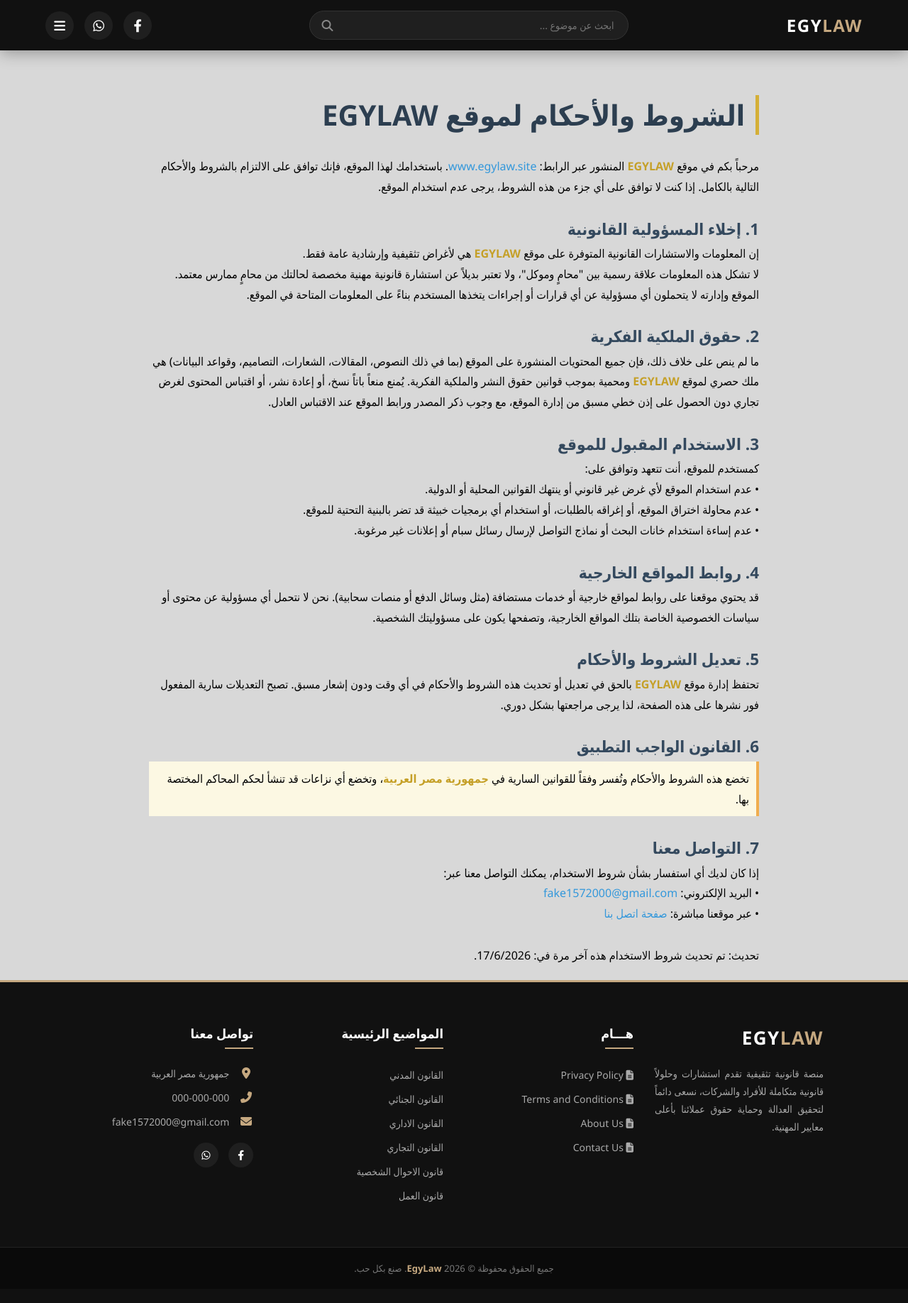
After one commit to main1572000-sudo/egylaw, a Django app: page /Terms_And_Conditions/ in a window 1280 px wide. The commit adds this page. Shown: the whole page at 71% size. Run offline with Django 5.2, Linux system fonts and the light colour scheme; some libraries are stand-ins or nearby versions.

Commit message:
update 1

```diff
--- a/project/settings.py
+++ b/project/settings.py
@@ -168,3 +168,5 @@ CKEDITOR_5_CONFIGS = {
         ],
     }
 }
+# جرب إيقاف هذه الإعدادات مؤقتاً لمعرفة إن كانت هي السبب:
+# SECURE_SSL_REDIRECT = False
--- a/shopy/urls.py
+++ b/shopy/urls.py
@@ -6,6 +6,10 @@ urlpatterns = [
     path('search/', views.search_results_view, name='search_results'),
     path('law/<int:pk>/', views.law, name='law'),
     path('archive/', views.archive_view, name='archive'),
-    path('Privacy_Policy/', views.Privacy_Policy, name='Privacy_Policy')
+    path('Privacy_Policy/', views.Privacy_Policy, name='Privacy_Policy'),
+    path('contact_Us/', views.Contact_Us, name='Contact_Us'),
+    path('About_Us/', views.About_Us, name='About_Us'),
+    path('soon/', views.Soon, name='soon'),
+    path('Terms_And_Conditions/', views.Terms_and_Conditions, name='Terms_And_Conditions'),
 
 ]
--- a/shopy/views.py
+++ b/shopy/views.py
@@ -43,3 +43,15 @@ def archive_view(request):
 
 def Privacy_Policy(request):
     return render(request,'Privacy_Policy.html')
+
+def Terms_and_Conditions(request):
+    return render(request,'terms.html')
+
+def About_Us(request):
+    return render(request,'aboutus.html')
+
+def Contact_Us(request):
+    return render(request,'contactus.html')
+
+def Soon(request):
+    return render(request,'soon.html')
--- a/templates/base.html
+++ b/templates/base.html
@@ -26,14 +26,14 @@
 
             <div class="nav-social">
                 <a href="https://www.facebook.com/profile.php?id=61590479204592" class="social-icon facebook" title="فيسبوك"><i class="fab fa-facebook-f"></i></a>
-                <a href="https://wa.me/01281379733?text=السلام+عليكم" class="social-icon whatsapp" title="واتساب"><i class="fab fa-whatsapp"></i></a>
+                <a href="{%url 'soon'%}" class="social-icon whatsapp" title="واتساب"><i class="fab fa-whatsapp"></i></a>
                 <div class="nav-dropdown">
                     <button class="dropdown-btn"><i class="fas fa-bars"></i></button>
                     <div class="dropdown-content">
                         <a href="{% url 'archive' %}"><i class="fas fa-gavel"></i>المقالات</a>
                         {% comment %} <a href="#"><i class="fas fa-users"></i> فريق العمل</a> {% endcomment %}
-                        <a href="https://wa.me/01281379733?text=السلام+عليكم"><i class="fas fa-headset"></i> طلب استشارة</a>
-                        <a href="{% url 'Privacy_Policy'%}"><i class="fas fa-file-alt"></i>Privacy Policy</a>
+                        <a href="{%url 'soon'%}"><i class="fas fa-headset"></i> طلب استشارة</a>
+                        <a href="https://www.facebook.com/profile.php?id=100069358306013"><i class="fas fa-file-alt"></i>مطور الموقع</a>
                     </div>
                 </div>
             </div>
@@ -52,23 +52,24 @@
             <div class="footer-column about-box">
                 <h3 class="footer-logo">egy<span>law</span></h3>
                 <p class="footer-description">
-                    منصة قانونية رائدة تقدم استشارات وحلولاً قانونية متكاملة للأفراد والشركات، نسعى دائماً لتحقيق العدالة وحماية حقوق عملائنا بأعلى معايير المهنية.
+                    منصة قانونية تثقيفية تقدم استشارات وحلولاً قانونية متكاملة للأفراد والشركات، نسعى دائماً لتحقيق العدالة وحماية حقوق عملائنا بأعلى معايير المهنية.
                 </p>
             </div>
 
             <div class="footer-column">
-                <h4 class="column-title">مطور الموقع</h4>
+                <h4 class="column-title">هـــام</h4>
                 <ul class="footer-links">
                     {% comment %} <li><a href="#">الرئيسية</a></li> {% endcomment %}
                     {% comment %} <li><a href="#">من نحن</a></li> {% endcomment %}
-                    <li><a href="https://www.facebook.com/profile.php?id=100069358306013">فيسبوك</a></li>
-                    <li><a href="https://my00store.pythonanywhere.com">portfolio</a></li>
-                    <li><a href="https://wa.me/01123550058?text=مرحبا+اعجبني+تصميمك">اتصل بنا</a></li>
+                    <li><a href="{% url 'Privacy_Policy'%}"><i class="fas fa-file-alt"></i> Privacy Policy </a></li>
+                    <li><a href="{% url 'Terms_And_Conditions'%}"><i class="fas fa-file-alt"></i> Terms and Conditions </a></li>
+                    <li><a href="{% url 'About_Us'%}"><i class="fas fa-file-alt"></i> About Us </a></li>
+                    <li><a href="{% url 'Contact_Us'%}"><i class="fas fa-file-alt"></i> Contact Us </a></li>
                 </ul>
             </div>
 
             <div class="footer-column">
-                <h4 class="column-title">مجالات التخصص</h4>
+                <h4 class="column-title">المواضيع الرئيسية</h4>
                 <ul class="footer-links">
                     <li><a href="http://egylaw.site/search/?q=القانون+المدني">القانون المدني</a></li>
                     <li><a href="http://egylaw.site/search/?q=القانون+الجنائي">القانون الجنائي</a></li>
@@ -82,13 +83,13 @@
             <div class="footer-column contact-box">
                 <h4 class="column-title">تواصل معنا</h4>
                 <ul class="contact-info">
-                    <li><i class="fas fa-map-marker-alt"></i> <span>سوهاج، جمهورية مصر العربية</span></li>
-                    <li><i class="fas fa-phone-alt"></i> <span>+20 12813*****</span></li>
-                    <li><i class="fas fa-envelope"></i> <span>****@gmail.com</span></li>
+                    <li><i class="fas fa-map-marker-alt"></i> <span>جمهورية مصر العربية</span></li>
+                    <li><i class="fas fa-phone-alt"></i> <span>000-000-000</span></li>
+                    <li><i class="fas fa-envelope"></i> <span>fake1572000@gmail.com</span></li>
                 </ul>
                 <div class="footer-social">
                     <a href="https://www.facebook.com/profile.php?id=61590479204592" class="f-social-icon fb"><i class="fab fa-facebook-f"></i></a>
-                    <a href="https://wa.me/01281379733?text=السلام+عليكم" class="f-social-icon wa"><i class="fab fa-whatsapp"></i></a>
+                    <a href="{%url 'soon'%}" class="f-social-icon wa"><i class="fab fa-whatsapp"></i></a>
                 </div>
             </div>
 
--- a/templates/main.html
+++ b/templates/main.html
@@ -10,9 +10,9 @@
         <div class="carousel-slide active">
             <img src="https://images.unsplash.com/photo-1589829545856-d10d557cf95f?q=80&w=1200" alt="الاستشارات القانونية">
             <div class="carousel-caption">
-                <h2>مكتب egy<span>law</span> للمحاماة</h2>
+                <h2>منصة EGY<span>LAW</span> للمعلومات القانونية</h2>
                 <p>نخبة من المستشارين القانونيين في خدمتكم لتحقيق العدالة وحماية حقوقكم.</p>
-                <a href="https://wa.me/01281379733?text=السلام+عليكم" class="carousel-btn">طلب استشارة الآن</a>
+                <a href="{%url 'soon'%}" class="carousel-btn">طلب استشارة الآن</a>
             </div>
         </div>
 
@@ -32,7 +32,7 @@
             <div class="carousel-caption">
                 <h2>خبرة تمتد لسنوات في المحاكم</h2>
                 <p>نتولى قضاياكم بأعلى معايير النزاهة والسرية لضمان أفضل النتائج القضائية.</p>
-                <a href="https://wa.me/01281379733?text=السلام+عليكم" class="carousel-btn">تواصل معنا</a>
+                <a href="{%url 'soon'%}" class="carousel-btn">تواصل معنا</a>
             </div>
         </div>
 
--- /dev/null
+++ b/templates/terms.html
@@ -0,0 +1,81 @@
+{% extends "base.html" %}
+
+{% block title %}Terms and Conditions{% endblock title %}
+
+{% block main %}
+<div id="privacy-policy-container">
+    <h1 class="policy-main-title">الشروط والأحكام لموقع EGYLAW</h1>
+
+    <p class="policy-lead-text">
+        مرحباً بكم في موقع <strong>EGYLAW</strong> المنشور عبر الرابط: <a href="http://www.egylaw.site" class="policy-link">www.egylaw.site</a>. باستخدامك لهذا الموقع، فإنك توافق على الالتزام بالشروط والأحكام التالية بالكامل. إذا كنت لا توافق على أي جزء من هذه الشروط، يرجى عدم استخدام الموقع.
+    </p>
+
+    <h2 class="policy-section-title">1. إخلاء المسؤولية القانونية</h2>
+    <div class="policy-block-text">
+        <p class="policy-text">
+            إن المعلومات والاستشارات القانونية المتوفرة على موقع <strong>EGYLAW</strong> هي لأغراض تثقيفية وإرشادية عامة فقط.
+        </p>
+        <p class="policy-text">
+            لا تشكل هذه المعلومات علاقة رسمية بين "محامٍ وموكل"، ولا تعتبر بديلاً عن استشارة قانونية مهنية مخصصة لحالتك من محامٍ ممارس معتمد.
+        </p>
+        <p class="policy-text">
+            الموقع وإدارته لا يتحملون أي مسؤولية عن أي قرارات أو إجراءات يتخذها المستخدم بناءً على المعلومات المتاحة في الموقع.
+        </p>
+    </div>
+
+    <h2 class="policy-section-title">2. حقوق الملكية الفكرية</h2>
+    <p class="policy-text">
+        ما لم ينص على خلاف ذلك، فإن جميع المحتويات المنشورة على الموقع (بما في ذلك النصوص، المقالات، الشعارات، التصاميم، وقواعد البيانات) هي ملك حصري لموقع <strong>EGYLAW</strong> ومحمية بموجب قوانين حقوق النشر والملكية الفكرية. يُمنع منعاً باتاً نسخ، أو إعادة نشر، أو اقتباس المحتوى لغرض تجاري دون الحصول على إذن خطي مسبق من إدارة الموقع، مع وجوب ذكر المصدر ورابط الموقع عند الاقتباس العادل.
+    </p>
+
+    <h2 class="policy-section-title">3. الاستخدام المقبول للموقع</h2>
+    <div class="policy-block-text">
+        <p class="policy-text">
+            كمستخدم للموقع، أنت تتعهد وتوافق على:
+        </p>
+        <p class="policy-text">
+            • عدم استخدام الموقع لأي غرض غير قانوني أو ينتهك القوانين المحلية أو الدولية.
+        </p>
+        <p class="policy-text">
+            • عدم محاولة اختراق الموقع، أو إغراقه بالطلبات، أو استخدام أي برمجيات خبيثة قد تضر بالبنية التحتية للموقع.
+        </p>
+        <p class="policy-text">
+            • عدم إساءة استخدام خانات البحث أو نماذج التواصل لإرسال رسائل سبام أو إعلانات غير مرغوبة.
+        </p>
+    </div>
+
+    <h2 class="policy-section-title">4. روابط المواقع الخارجية</h2>
+    <p class="policy-text">
+        قد يحتوي موقعنا على روابط لمواقع خارجية أو خدمات مستضافة (مثل وسائل الدفع أو منصات سحابية). نحن لا نتحمل أي مسؤولية عن محتوى أو سياسات الخصوصية الخاصة بتلك المواقع الخارجية، وتصفحها يكون على مسؤوليتك الشخصية.
+    </p>
+
+    <h2 class="policy-section-title">5. تعديل الشروط والأحكام</h2>
+    <p class="policy-text">
+        تحتفظ إدارة موقع <strong>EGYLAW</strong> بالحق في تعديل أو تحديث هذه الشروط والأحكام في أي وقت ودون إشعار مسبق. تصبح التعديلات سارية المفعول فور نشرها على هذه الصفحة، لذا يرجى مراجعتها بشكل دوري.
+    </p>
+
+    <h2 class="policy-section-title">6. القانون الواجب التطبيق</h2>
+    <p class="policy-text notice-text">
+        تخضع هذه الشروط والأحكام وتُفسر وفقاً للقوانين السارية في <strong>جمهورية مصر العربية</strong>، وتخضع أي نزاعات قد تنشأ لحكم المحاكم المختصة بها.
+    </p>
+
+    <h2 class="policy-section-title">7. التواصل معنا</h2>
+    <div class="policy-block-text">
+        <p class="policy-text">
+            إذا كان لديك أي استفسار بشأن شروط الاستخدام، يمكنك التواصل معنا عبر:
+        </p>
+        <p class="policy-text">
+            • البريد الإلكتروني: <a href="mailto:fake1572000@gmail.com" class="policy-link">fake1572000@gmail.com</a>
+        </p>
+        <p class="policy-text">
+            • عبر موقعنا مباشرة: <a href="{% url 'Contact_Us' %}" class="policy-link">صفحة اتصل بنا</a>
+        </p>
+    </div>
+
+    <div class="policy-block-text">
+        <p class="policy-date-text" style="margin-top: 30px;">
+            تحديث: تم تحديث شروط الاستخدام هذه آخر مرة في: <span class="policy-date">17/6/2026</span>.
+        </p>
+    </div>
+</div>
+{% endblock main %}
```
Also changed, not shown: templates/aboutus.html (added, +55 -0 lines), templates/contactus.html (added, +65 -0 lines), templates/soon.html (added, +11 -0 lines).
